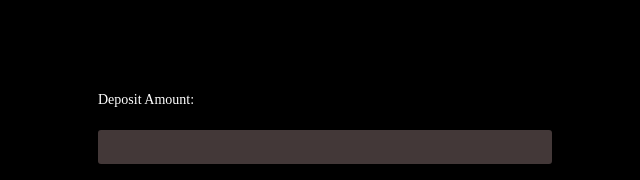
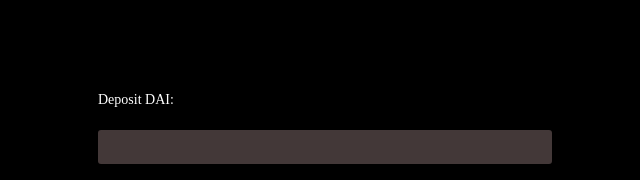
Before and after one commit to backstop-syndicate/backstopsyndicate.com, a Next.js app: page / in a window 1280 px wide. Shown: the part 165-345 px from the top of the page, without its empty margins (317-957 px from the left). Built offline with nearby package versions, Linux system fonts and the light colour scheme.

Commit message:
Fixed preview, text changes

```diff
--- a/src/components/Preview.js
+++ b/src/components/Preview.js
@@ -14,11 +14,11 @@
             <meta name="viewport" content="initial-scale=1.0, width=device-width" />
             <meta property="og:title" content={title} />
             <meta property="og:url" content="https://https://backstopsyndicate.com/" />
-            <meta property="og:image" content="/preview.jpg" />
+            <meta property="og:image" content="https://backstopsyndicate.com/preview.jpg" />
             <meta name="twitter:card" content={card} />
             <meta name="twitter:title" content={title} />
             <meta name="twitter:description" content={description} />
-            <meta name="twitter:image" content="/preview.jpg" />
+            <meta name="twitter:image" content="https://backstopsyndicate.com/preview.jpg" />
         </Head>
     )
 }
--- a/src/pages/index.js
+++ b/src/pages/index.js
@@ -11,7 +11,7 @@
             <form className={"form-container"}>
                 <div className={"deposit-container"}>
                     <label htmlFor="depositAmount">
-                        Deposit Amount:
+                        Deposit DAI:
                     </label>
                     <input
                         type="number"
```
